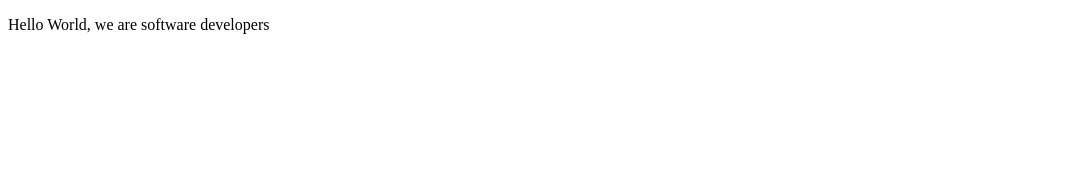
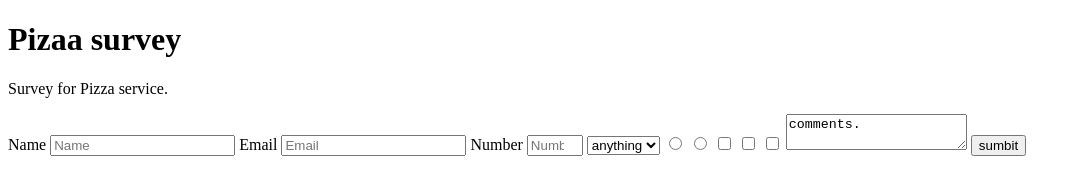
Before and after one commit to abuahmed/MicroverseTrialOne, a plain HTML site: page index.html in a window 1280 px wide. Shown: the whole page, without its empty margins (0-1081 px from the left). Drawn offline with Linux system fonts and the light colour scheme.

Commit message:
Testing errors

```diff
--- a/index.html
+++ b/index.html
@@ -7,21 +7,29 @@
   </head>
 
   <body>
-    <p>Hello World, we are software developers</p>
+    <h1 id="title">Pizaa survey</h1>
+    <p id="description">Survey for Pizza service.</p>
+    <form id="survey-form">
+      <label id="name-label">Name</label>
+      <input type="text" placeholder="Name" id="name">
+      <label id="email-label">Email</label>
+      <input type="email" placeholder="Email" id="email">
+      <label id="number-label">Number</label>
+      <input type="number" placeholder="Number" min="9" max="12" id="number">
+      <select id="dropdown">
+        <option>anything</option>
+      </select>
+      <input type="radio" name="Gender">
+      <input type="radio" name="Gender">
+      <input type="checkbox" value="City1">
+      <input type="checkbox" value="City2">
+      <input type="checkbox" value="City3">
+      <textarea>comments.</textarea>
+      <input id="submit" type="submit" value="sumbit">
+    </form>
+
 
     <script src="https://cdn.freecodecamp.org/testable-projects-fcc/v1/bundle.js"></script>
-    <!--
-
-    Hello Camper!
-
-    For now, the test suite only works in Chrome!
-    Please read the README below in the JS Editor before beginning.
-    Feel free to delete this message once you have read it.
-    Good luck and Happy Coding!
-
-    - The freeCodeCamp Team
-
-    -->
     <script  src="js/index.js"></script>
 
   </body>
```
